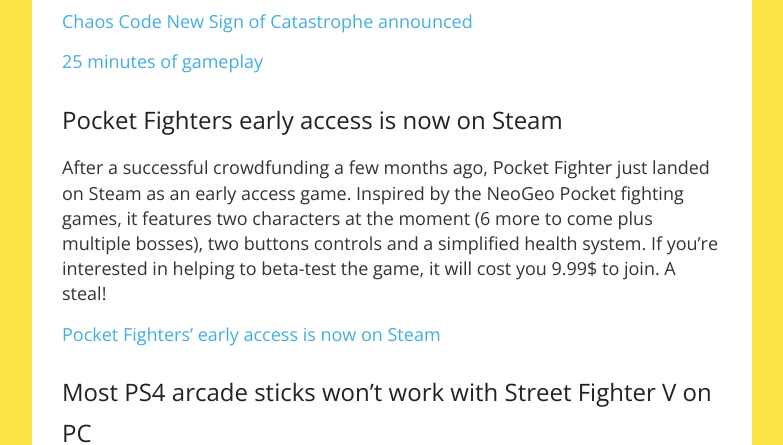
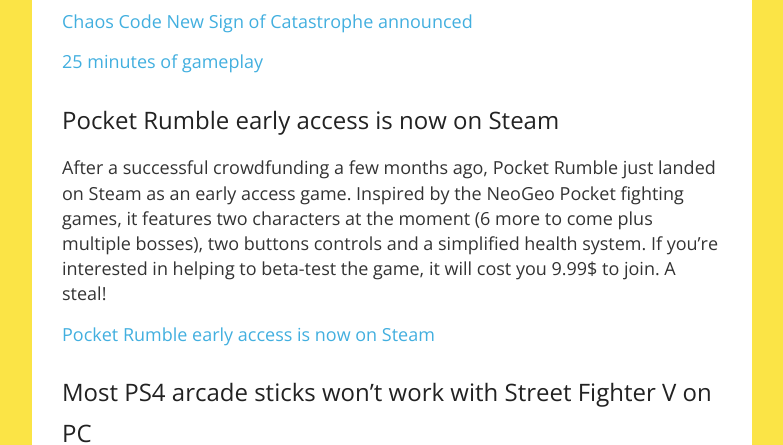
Before and after one commit to fgweekly/fgweekly-fgweekly.github.io, a Jekyll site: the page built from _posts/2016-02-03-Issue-5.md, in a window 1280 px wide and 900 px high, scrolled down 534 px. Shown: the part 157-602 px from the top of the window, without its empty margins (248-1031 px from the left). Built offline with Jekyll 4.4.1, drawn with Linux system fonts in a browser that asks for light colours; Markdown is read by kramdown in place of the engine named in the settings.

Commit message:
Update 2016-02-03-Issue-5.md

```diff
--- a/_posts/2016-02-03-Issue-5.md
+++ b/_posts/2016-02-03-Issue-5.md
@@ -16,11 +16,11 @@
 
 [25 minutes of gameplay](https://youtu.be/fDi20SDAUDs)
 
-## Pocket Fighters early access is now on Steam
+## Pocket Rumble early access is now on Steam
 
-After a successful crowdfunding a few months ago, Pocket Fighter just landed on Steam as an early access game. Inspired by the NeoGeo Pocket fighting games, it features two characters at the moment (6 more to come plus multiple bosses), two buttons controls and a simplified health system. If you're interested in helping to beta-test the game, it will cost you 9.99$ to join. A steal!
+After a successful crowdfunding a few months ago, Pocket Rumble just landed on Steam as an early access game. Inspired by the NeoGeo Pocket fighting games, it features two characters at the moment (6 more to come plus multiple bosses), two buttons controls and a simplified health system. If you're interested in helping to beta-test the game, it will cost you 9.99$ to join. A steal!
 
-[Pocket Fighters' early access is now on Steam](https://www.kickstarter.com/projects/cardboardrobotgames/pocket-rumble-new-2d-fighting-game-for-pc-and-hand/posts/1479435?ref=backer_project_update)
+[Pocket Rumble early access is now on Steam](https://www.kickstarter.com/projects/cardboardrobotgames/pocket-rumble-new-2d-fighting-game-for-pc-and-hand/posts/1479435?ref=backer_project_update)
 
 ## Most PS4 arcade sticks won't work with Street Fighter V on PC
 
```
